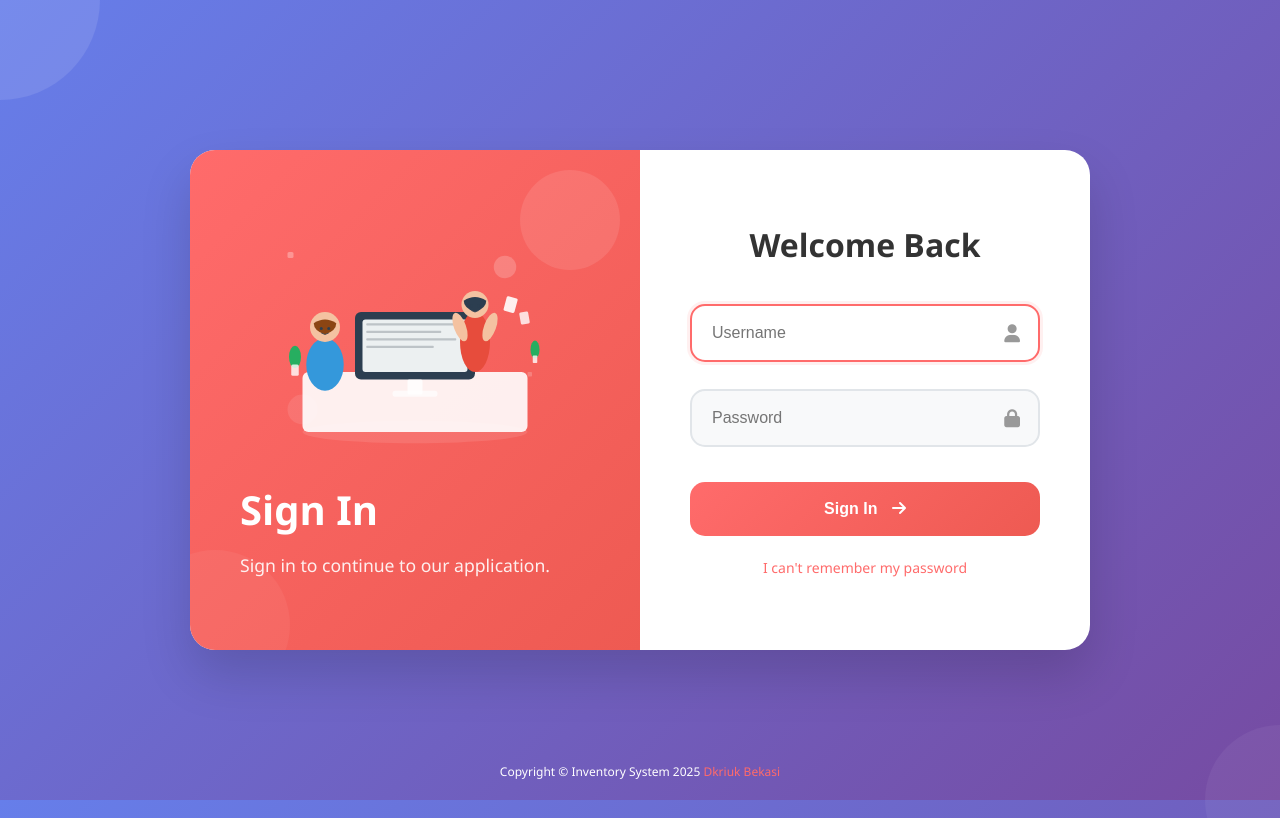
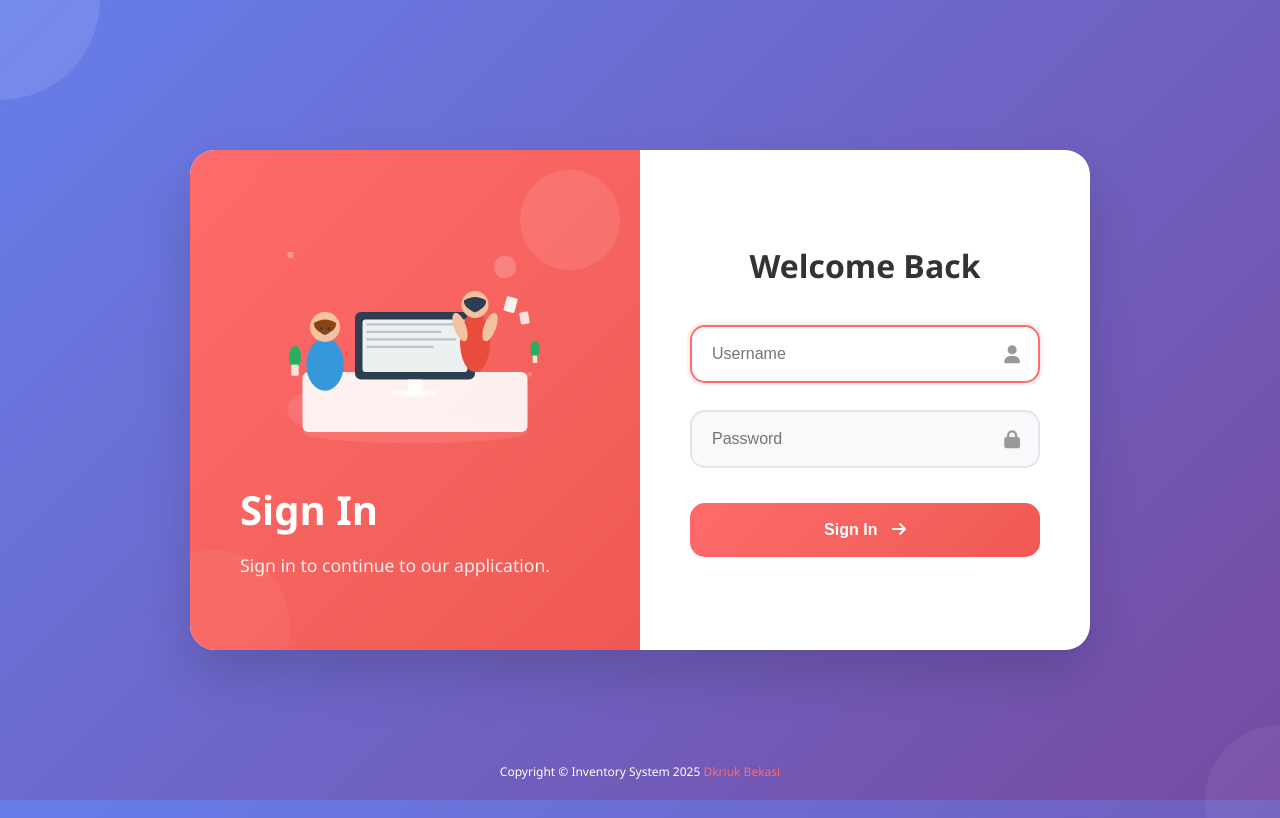
Before and after one commit to rezafahmialviandy/inventory, a PHP site: page / in a window 1280 px wide; the page is wider, and only the part inside the window is pictured. Shown: the top 818 px of that part. Run offline with PHP 8.4, Linux system fonts and the light colour scheme.

Commit message:
Revoke Code

```diff
--- a/index.php
+++ b/index.php
@@ -429,9 +429,7 @@ if ($_SERVER['REQUEST_METHOD'] == 'POST' && isset($_POST['login'])) {
                     <i class="fas fa-arrow-right" style="margin-left: 10px;"></i>
                 </button>
 
-                <div class="forgot-password">
-                    <a href="#">I can't remember my password</a>
-                </div>
+
             </form>
         </div>
     </div>
```
